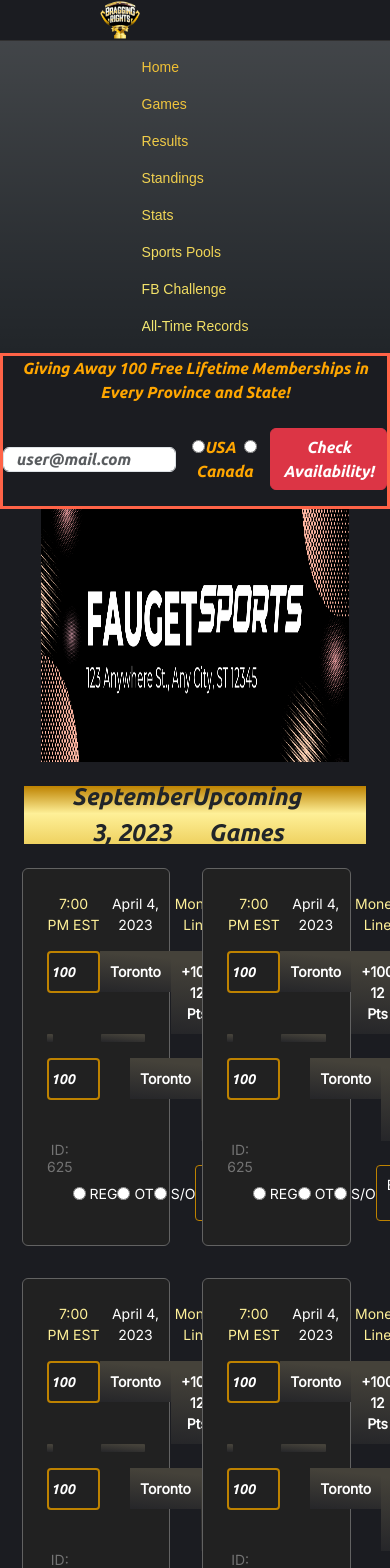
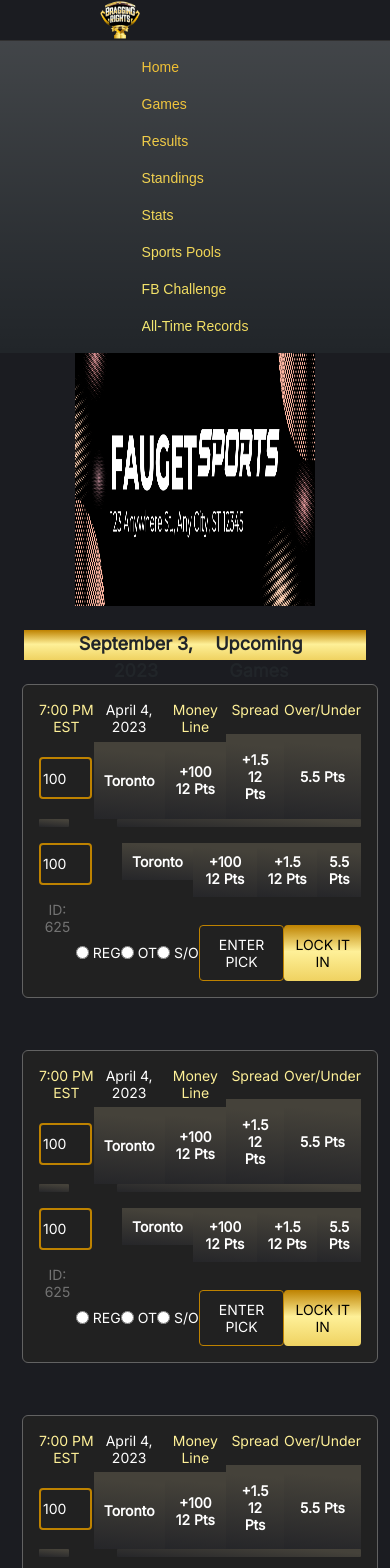
Before and after one commit to Bragging-Rights/ultimate-bragging-rights, a React (Create React App) app in the folder client/: page /games in a window 390 px wide. Shown: the top 1568 px of the page. Built offline with nearby package versions, Linux system fonts and the light colour scheme; a web font is replaced by a local one.

Commit message:
games page -responsive

```diff
--- a/client/src/App.js
+++ b/client/src/App.js
@@ -32,7 +32,7 @@
         <LeagueProvider>
           <LeagueSelector></LeagueSelector>
           <NavigationBar></NavigationBar>
-          <CheckSlots></CheckSlots>
+          {/* <CheckSlots></CheckSlots> */}
 
           <div className="container-fluid">
             <Routes>
@@ -49,7 +49,7 @@
               <Route path="/terms" element={<TermsOfUse />} />
             </Routes>
           </div>
-           <Footer />
+          <Footer />
         </LeagueProvider>
       </div>
     </Router>
--- a/client/src/components/GameCard/GameCard.css
+++ b/client/src/components/GameCard/GameCard.css
@@ -1,28 +1,38 @@
-.game-card{
+/* Default styles for all screen sizes */
+.game-card {
     border-radius: 6px;
     border: 1px solid #626262;
     background: #212121;
     padding: 24px;
+    margin-bottom: 20px; /* Add margin to separate cards */
 }
-.game-time{
-    color: #FEF098;
+
+.game-time,
+.game-date,
+.box,
+.card-input,
+.line,
+.card-id,
+.card-label,
+.card-btn-outline,
+.card-btn {
     font-family: Inter;
     font-size: 14px;
     font-style: normal;
     font-weight: 400;
+    line-height: normal;
 }
-.game-date{
+
+.game-time {
+    color: #FEF098;
+}
+
+.game-date {
     color: #FFF;
-    font-family: Inter;
-    font-size: 14px;
-    font-style: normal;
-    font-weight: 400;
 }
-.box{
-    background:  linear-gradient(185deg, #45423A 15.54%, #202126 114.57%);
-    font-family: Inter;
-    font-size: 14px;
-    font-style: normal;
+
+.box {
+    background: linear-gradient(185deg, #45423A 15.54%, #202126 114.57%);
     font-weight: 800;
     display: flex;
     justify-content: center;
@@ -30,58 +40,60 @@
     padding: 10px;
     color: white;
 }
-.card-input{
+
+.card-input {
     border-radius: 4px;
-border: 2px solid #BE8200;width: 53px;
-height: 42px;
-width: 53px;
-font-size: 14px;
-
-background-color: transparent;
-color: white;
+    border: 2px solid #BE8200;
+    width: 53px;
+    height: 42px;
+    font-size: 14px;
+    background-color: transparent;
+    color: white;
 }
 
-.line{
+.line {
     height: 8px;
     border-radius: 1px;
     background: linear-gradient(185deg, #45423A 15.54%, #202126 114.57%);
 }
-.card-id{
+
+.card-id {
     color: #737373;
-    font-family: Inter;
-    font-size: 14px;
-     font-style: normal;
-     font-weight: 400;
-     line-height: normal;
 }
 
-.card-label{
+.card-label {
     color: #FFF;
-    font-family: Inter;
-    font-size: 14px;
-    font-style: normal;
-    font-weight: 400;
-    line-height: normal;
 }
-.card-btn-outline{
+
+.card-btn-outline {
     border-radius: 4px;
-    border: 1px solid  #BE8200;
+    border: 1px solid #BE8200;
     padding: 10px;
-    font-family: Inter;
-font-size: 14px;
-font-style: normal;
-font-weight: 400;
-line-height: normal;
 }
-.card-btn{
+
+.card-btn {
     border-radius: 4px;
-    background:  linear-gradient(180deg, #BE8200 0%, #FEF098 47.4%, #EFD261 100%);
+    background: linear-gradient(180deg, #BE8200 0%, #FEF098 47.4%, #EFD261 100%);
     padding: 10px;
-    font-family: Inter;
-    font-size: 14px;
-    font-style: normal;
-    font-weight: 400;
-    line-height: normal;
     color: #000;
+}
 
+/* Media queries for different screen sizes */
+
+/* For screens smaller than 768px wide (e.g., smartphones) */
+@media (max-width: 768px) {
+    .game-card {
+        padding: 16px;
+    }
+
+    .game-card {
+        width: 100%; /* Ensure cards take up full width */
+        margin-right: 0; /* Remove right margin to prevent horizontal overflow */
+    }
 }
+
+
+.game-card span {
+    height: 40px !important;
+    margin-bottom: .4rem;
+}
--- a/client/src/components/GameCard/GameCard.js
+++ b/client/src/components/GameCard/GameCard.js
@@ -1,94 +1,74 @@
-import GamesBanner from "../GamesBanner/GamesBanner"
-import "./GameCard.css"
+import GamesBanner from "../GamesBanner/GamesBanner";
+import "./GameCard.css";
 
 const GameCard = () => {
   return (
     <>
-
-    <div className='game-card col-5'>
+      <div className="game-card col-5">
         <div className=" w-100 d-flex justify-content-between ">
           <div className=" d-flex flex-column ">
             <span className=" game-time mb-3">7:00 PM EST</span>
-            <input type="text"  className=" card-input mb-3" value={100}/>
-
+            <input type="text" className=" card-input mb-3" value={100} />
           </div>
 
-            <div className=" d-flex flex-column ">
+          <div className=" d-flex flex-column justify-content-start ">
+            <span className=" game-date">April 4, 2023</span>
+            <div className=" box h-100 ">Toronto</div>
+          </div>
+          <div className=" d-flex flex-column justify-content-start ">
+            <span className=" game-time ">Money Line</span>
+            <div className=" box h-100">+100 12 Pts</div>
+          </div>
+          <div className=" d-flex flex-column justify-content-start ">
+            <span className=" game-time">Spread</span>
+            <div className=" box h-100">+1.5 12 Pts</div>
+          </div>
+          <div className=" d-flex flex-column justify-content-start ">
+            <span className=" game-time">Over/Under</span>
 
-            <span className=" game-date mb-3">April 4, 2023</span>
-            <div className=" box ">Toronto</div>
+            <div className=" box h-100">5.5 Pts</div>
           </div>
-            <div className=" d-flex flex-column ">
-
-                         <span className=" game-time mb-3 ">Money Line</span>
-                         <div className=" box">+100 12 Pts</div>
-                   </div>
-                   <div className=" d-flex flex-column ">
-
-                   <span className=" game-time mb-3">Spread</span>
-                   <div className=" box">+1.5 12 Pts</div>
-             </div>
-             <div className=" d-flex flex-column ">
-
-             <span className=" game-time mb-3">Over/Under</span>
-
-          <div className=" box">5.5 Pts</div>
-             </div>
-
-
-
-
         </div>
 
         <div className=" d-flex justify-content-between gap-5">
-
-
-        <div className=" line "
+          <div
+            className=" line "
             style={{
-                width:"10%"
+              width: "10%",
             }}
           ></div>
-        <div className=" line "
+          <div
+            className=" line "
             style={{
-                width:"80%"
+              width: "80%",
             }}
           ></div>
-
         </div>
 
         <div className=" w-100 d-flex justify-content-between mt-3 ">
           <div className=" d-flex flex-column ">
-
-            <input type="text"  className=" card-input mb-3" value={100}/>
-
-
+            <input type="text" className=" card-input mb-3" value={100} />
           </div>
 
           <div className=" d-flex flex-column ">
-            <div className=" box"
+            <div
+              className=" box"
               style={{
-               marginLeft:"30px"
+                marginLeft: "30px",
               }}
-            >Toronto</div>
-
-
+            >
+              Toronto
+            </div>
           </div>
           <div className=" d-flex flex-column ">
             <div className=" box">+100 12 Pts</div>
-
           </div>
           <div className=" d-flex flex-column ">
             <div className=" box">+1.5 12 Pts</div>
-
           </div>
           <div className=" d-flex flex-column ">
             <div className=" box">5.5 Pts</div>
-
           </div>
-
-
-
-
         </div>
 
         <div className=" d-flex justify-content-between">
@@ -106,13 +86,12 @@
             <input type="radio" />
             <label className="card-label">S/O</label>
           </div>
-            <button  className=" card-btn-outline mt-4 ">ENTER PICK</button>
-            <button  className=" card-btn mt-4 ">LOCK IT IN</button>
+          <button className=" card-btn-outline mt-4 ">ENTER PICK</button>
+          <button className=" card-btn mt-4 ">LOCK IT IN</button>
         </div>
       </div>
+    </>
+  );
+};
 
-    </>
-  )
-}
-
-export default GameCard
+export default GameCard;
--- a/client/src/components/GamesBanner/GamesBanner.css
+++ b/client/src/components/GamesBanner/GamesBanner.css
@@ -1,5 +1,13 @@
-.games-banner{
-    width: 100%;
-    background:  linear-gradient(180deg, #BE8200 0%, #FEF098 47.4%, #EFD261 100%);
-    height: 58px;
+
+@import url('https://fonts.googleapis.com/css2?family=Inter:wght@300&display=swap');
+
+.games-banner {
+    width: 100%; /* Adjust the width as needed */
+    height: 30px; /* Adjust the height as needed */
+    background: linear-gradient(180deg, #BE8200 0%, #FEF098 47.4%, #EFD261 100%);
+    font-family: Inter;
+    font-size: 18px;
+    font-weight: 700;
+    word-wrap: break-word;
+    align-items: center; /* Center contents vertically */
 }
--- a/client/src/components/GamesBanner/GamesBanner.js
+++ b/client/src/components/GamesBanner/GamesBanner.js
@@ -1,32 +1,26 @@
-import React from 'react'
-import "./GamesBanner.css"
-import GameCard from '../GameCard/GameCard';
+import React from "react";
+import "./GamesBanner.css";
+
+import GameCard from "../GameCard/GameCard";
 
 const GamesBanner = () => {
- const date  = new Date();
- const options = {
-    year: 'numeric',
-    month: 'long',
-    day: 'numeric'
+  const date = new Date();
+  const options = {
+    year: "numeric",
+    month: "long",
+    day: "numeric",
   };
 
-  const formattedDate = date.toLocaleDateString('en-US', options);
+  const formattedDate = date.toLocaleDateString("en-US", options);
 
   return (
-    <div className='games-banner mt-4'>
-        <div className='d-flex justify-content-between align-items-center px-5  '
-          style={{
-            height:"58px",
-            width:"65%"
-          }}
-        >
-            <span>{ formattedDate}</span>
-            <span>Upcoming Games</span>
+    <div className="games-banner mt-4">
+      <div className="d-flex justify-content-between align-items-center px-5  ">
+        <span>{formattedDate}</span>
+        <span>Upcoming Games</span>
+      </div>
+    </div>
+  );
+};
 
-        </div>
-
-    </div>
-  )
-}
-
-export default GamesBanner
+export default GamesBanner;
--- a/client/src/components/games.css
+++ b/client/src/components/games.css
@@ -1,6 +1,6 @@
 .banner{
     height: 30vh;
-   width: 90%;
+   width: 70%;
 
 }
 
--- /dev/null
+++ b/client/src/components/signup.css
@@ -0,0 +1,5 @@
+.row{
+    font-family: Arial;
+    font-size: small;
+
+}
```
Also changed, not shown: client/src/components/signup.js (+3 -6 lines). Lines whose indentation alone changed are shown as unchanged.
